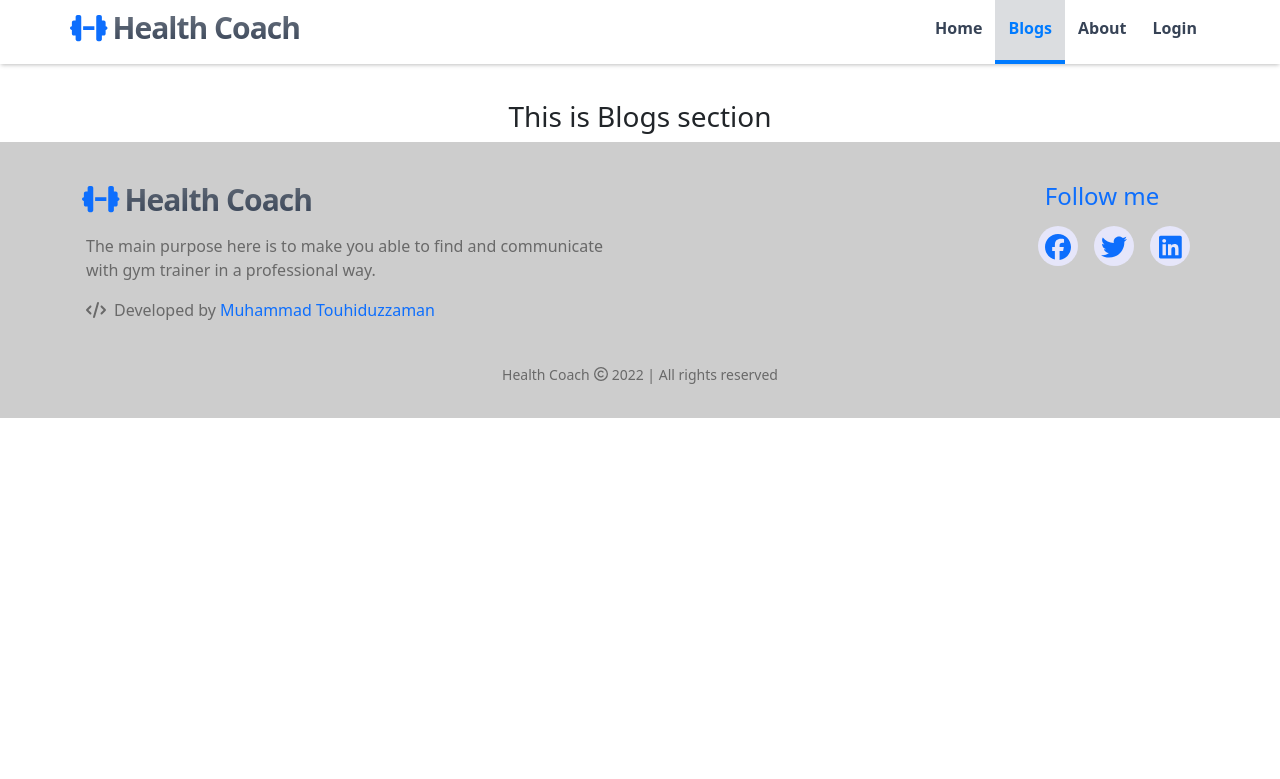
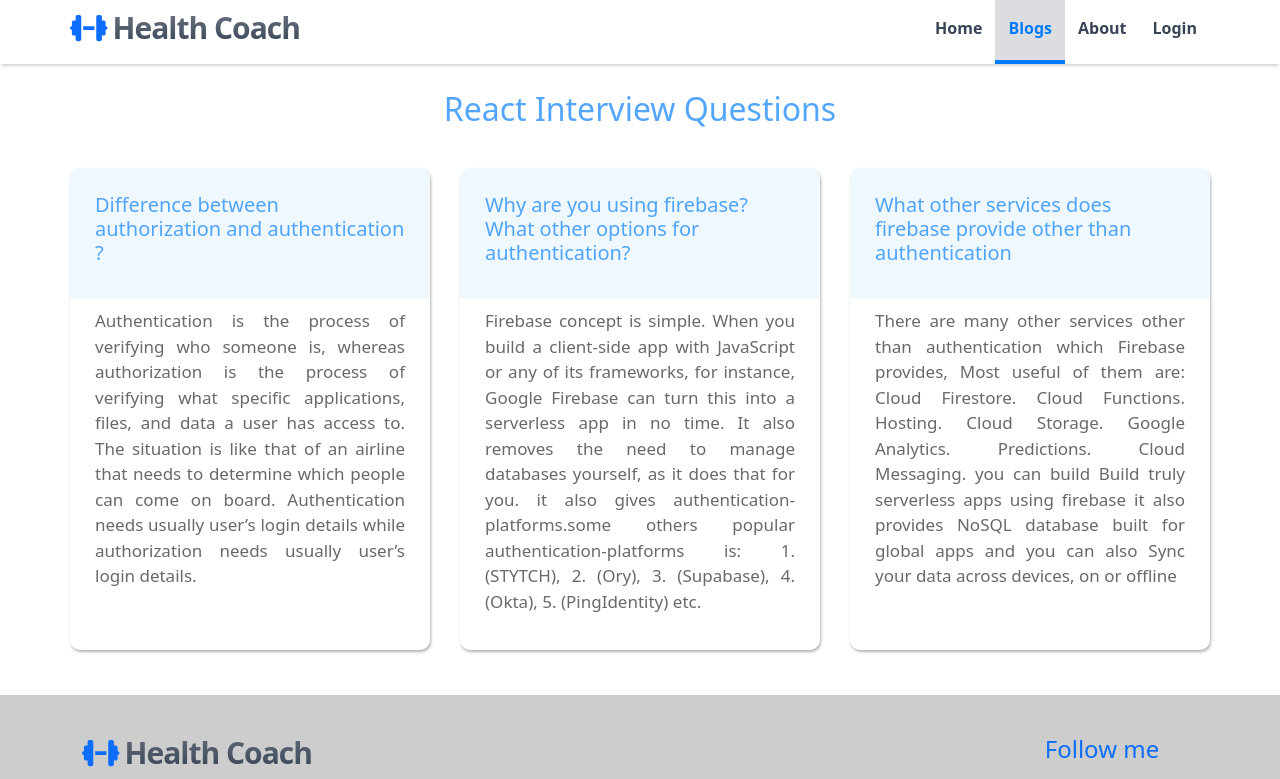
Before and after one commit to TouhidZaman/health-coach-client, a React (Create React App) app: page /blogs in a window 1280 px wide. Shown: the top 779 px of the page. Built offline with nearby package versions, Linux system fonts and the light colour scheme; no server answers.

Commit message:
Blogs and About section added

```diff
--- /dev/null
+++ b/public/questions-data.json
@@ -0,0 +1,17 @@
+[
+  {
+    "id": "444623dde289b96ec492dc08e34",
+    "question": "Difference between  authorization and authentication ?",
+    "answer": "Authentication is the process of verifying who someone is, whereas authorization is the process of verifying what specific applications, files, and data a user has access to. The situation is like that of an airline that needs to determine which people can come on board. Authentication needs usually user’s login details while authorization needs usually user’s login details."
+  },
+  {
+    "id": "444623dde28f8265119cf0ee94e",
+    "question": "Why are you using firebase? What other options for authentication?",
+    "answer": "Firebase concept is simple. When you build a client-side app with JavaScript or any of its frameworks, for instance, Google Firebase can turn this into a serverless app in no time. It also removes the need to manage databases yourself, as it does that for you. it also gives authentication-platforms.some others popular authentication-platforms is: 1. (STYTCH), 2. (Ory), 3. (Supabase), 4. (Okta), 5. (PingIdentity) etc."
+  },
+  {
+    "id": "444623dde2842f516000e98dcb7",
+    "question": "What other services does firebase provide other than authentication",
+    "answer": "There are many other services other than authentication which Firebase provides, Most useful of them are: Cloud Firestore. Cloud Functions. Hosting. Cloud Storage. Google Analytics. Predictions. Cloud Messaging. you can build Build truly serverless apps using firebase it also provides NoSQL database built for global apps and you can also Sync your data across devices, on or offline"
+  }
+]
--- a/src/components/Layout/pages/About/About.js
+++ b/src/components/Layout/pages/About/About.js
@@ -1,11 +1,32 @@
+import { faCode } from "@fortawesome/free-solid-svg-icons";
+import { FontAwesomeIcon } from "@fortawesome/react-fontawesome";
 import React from "react";
-import classes from "./About.module.css";
+import author from "../../../../images/author.png";
 
 const About = () => {
    return (
-      <div className={classes.about}>
-         <h3>This is about page</h3>
-      </div>
+      <section className="container my-5 pt-5">
+         <div className="col-12 col-md-4 mx-auto d-flex justify-content-center">
+            <img src={author} alt="" className="img-fluid" />
+         </div>
+         <div className="col-12 col-md-9 mx-auto text-center ">
+            <h2 className="my-2 text-primary">Muhammad Touhiduzzaman</h2>
+            <p className="my-2 d-flex align-items-center justify-content-center">
+               <FontAwesomeIcon icon={faCode} className="pe-2" />
+               <small>Full stack web developer</small>
+               <FontAwesomeIcon icon={faCode} className="ps-2" />
+            </p>
+            <p>
+               Hello there ! Myself Muhammad Touhiduzzaman. I'm a junior level full stack
+               web developer. I'm Currently working with javascript based technologies like react ,
+               firebase , express JS, MongoDB etc. Recently I
+               have developed some projects based on these technologies and I'm also
+               panning to develope so many web applications as much as I can do to
+               develope my skills. I believe practice makes a man perfect. . Inshallah one
+               day I will become a great developer. there's no stopping back for me.
+            </p>
+         </div>
+      </section>
    );
 };
 
--- a/src/components/Layout/pages/About/About.module.css
+++ /dev/null
@@ -1,4 +0,0 @@
-.about {
-    text-align: center;
-    margin-top: 100px;
-}
--- a/src/components/Layout/pages/Blogs/Blogs.js
+++ b/src/components/Layout/pages/Blogs/Blogs.js
@@ -1,10 +1,11 @@
 import React from "react";
 import classes from "./Blogs.module.css";
+import Questions from "./Questions/Questions";
 
 const Blogs = () => {
    return (
       <div className={classes.blogs}>
-         <h3>This is Blogs section</h3>
+         <Questions />
       </div>
    );
 };
--- a/src/components/Layout/pages/Blogs/Blogs.module.css
+++ b/src/components/Layout/pages/Blogs/Blogs.module.css
@@ -1,4 +1,3 @@
 .blogs {
-    text-align: center;
-    margin-top: 100px;
+    margin-top: 90px;
 }
--- /dev/null
+++ b/src/components/Layout/pages/Blogs/Questions/Question/Question.js
@@ -0,0 +1,17 @@
+import React from "react";
+import styles from "./Question.module.css";
+
+const Question = ({ question, answer }) => {
+   return (
+      <div className={styles.questionContainer}>
+         <div className={styles.question}>
+            <h5>{question}</h5>
+         </div>
+         <div className={styles.answer}>
+            <p>{answer}</p>
+         </div>
+      </div>
+   );
+};
+
+export default Question;
--- /dev/null
+++ b/src/components/Layout/pages/Blogs/Questions/Question/Question.module.css
@@ -0,0 +1,51 @@
+.questionContainer {
+    /* background-color: aliceblue; */
+    box-shadow: 1px 2px 3px rgb(0 0 0 / 0.3);
+    border-radius: 10px;
+    box-sizing: border-box;
+    margin-bottom: 15px;
+}
+
+.questionContainer h5 {
+    /* color: #3743568a; */
+    color: #007bffac;
+   /* border-bottom: 4px solid #007BFF; */
+}
+
+.questionContainer p {
+    margin-top: 0px;
+    font-size: 17px;
+    text-align: justify;
+}
+
+.question {
+    background-color: aliceblue;
+    /* background-color: #C1E0FF; */
+    /* background-color: #444f5f31; */
+
+
+    width: 100%;
+    /* height: 100px; */
+    display: flex;
+    align-items: center;
+    justify-content: center;
+    border-top-left-radius: 10px;
+    border-top-right-radius: 10px;
+    padding: 25px;
+}
+
+.answer {
+    padding: 10px 25px 20px;
+}
+
+/* Adjustments For Mobile view  */
+@media screen and (max-width: 992px) {
+    .questionContainer h3 {
+        text-align: center;
+    }
+
+    .questionContainer p {
+        margin-top: 10px;
+        font-size: 16px;
+    }
+}
--- /dev/null
+++ b/src/components/Layout/pages/Blogs/Questions/Questions.js
@@ -0,0 +1,31 @@
+import React, { useEffect, useState } from "react";
+import styles from "./Questions.module.css";
+import Question from "./Question/Question";
+
+const Questions = () => {
+   const [questions, setQuestions] = useState([]);
+
+   //Getting questions data from questions data json
+   useEffect(() => {
+      fetch("questions-data.json")
+         .then((response) => response.json())
+         .then((data) => setQuestions(data));
+   }, []);
+
+   return (
+      <div className={styles.questionsSection}>
+         <h2>React Interview Questions</h2>
+         <div className={styles.questionsContainer}>
+            {questions.map((question) => (
+               <Question
+                  key={question.id}
+                  question={question.question}
+                  answer={question.answer}
+               />
+            ))}
+         </div>
+      </div>
+   );
+};
+
+export default Questions;
--- /dev/null
+++ b/src/components/Layout/pages/Blogs/Questions/Questions.module.css
@@ -0,0 +1,36 @@
+.questionsSection {
+    max-width: 1200px;
+    margin: 0 auto;
+    padding: 0 30px;
+    color: dimgray;
+    margin-bottom: 30px;
+}
+
+.questionsSection>h2 {
+    text-align: center;
+    /* color: #3743568a; */
+    /* color: dimgray; */
+    color: #007bffac;
+
+    margin-bottom: 40px;
+}
+
+.questionsContainer {
+    display: grid;
+    grid-template-columns: repeat(3, 1fr);
+    gap: 30px;
+}
+
+/* Adjustments For Tablet View  */
+@media screen and (max-width: 992px) {
+    .questionsContainer {
+        grid-template-columns: repeat(2, 1fr);
+    }
+}
+
+/* Adjustments For Mobile view  */
+@media screen and (max-width: 768px) {
+    .questionsContainer {
+        grid-template-columns: repeat(1, 1fr);
+    }
+}
```
Also changed, not shown: src/images/author.png (added).
